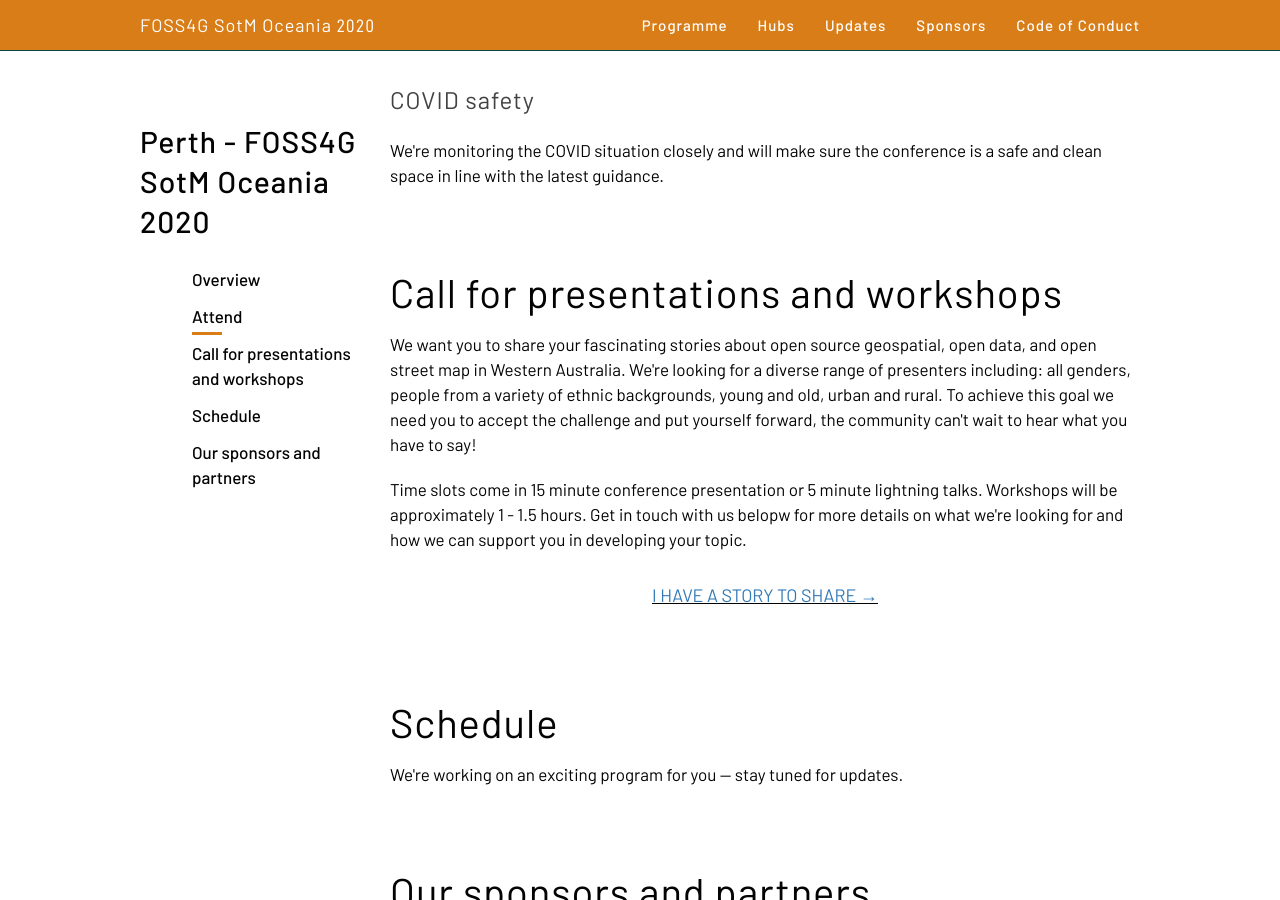
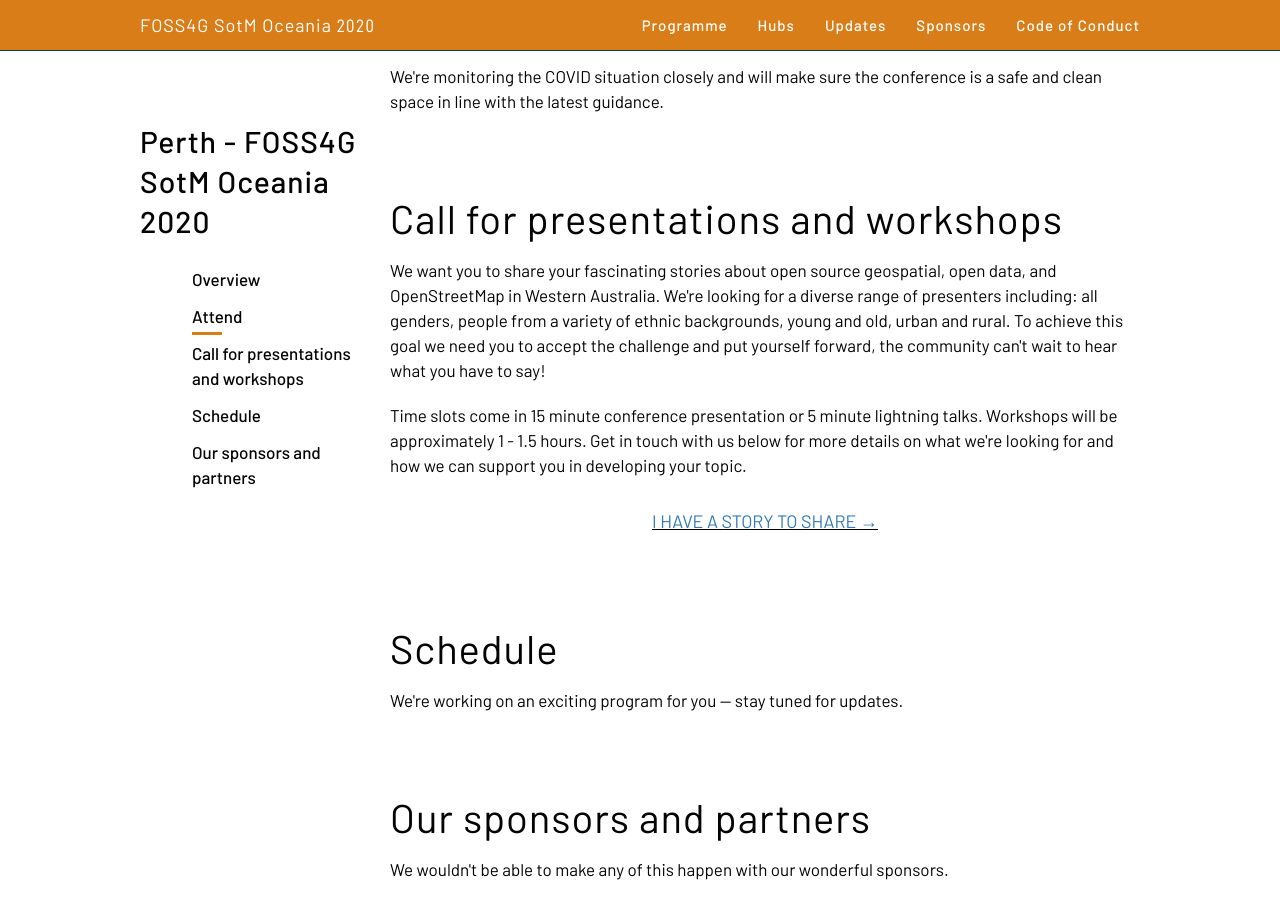
Before and after one commit to osgeo-oceania/foss4g-sotm-oceania-2020, a Jekyll site: the page built from hubs/perth/index.html, in a window 1280 px wide and 900 px high, scrolled down 2069 px. Built offline with Jekyll 4.4.1, drawn with Linux system fonts in a browser that asks for light colours; some of the changed text lies outside the part shown.

Commit message:
update index.html

```diff
--- a/hubs/perth/index.html
+++ b/hubs/perth/index.html
@@ -68,8 +68,9 @@
                     <!-- our child friendly policy,  -->and how to get involved
                     <!-- our code of conduct -->. Watch this space for information updates.</p>
 
-                <h2>Conference Content:</h2> <a href="https://twitter.com/mammothmapping?lang=en"
-                    rel="noopener noreferrer" target="_blank">John Bryant</a> </p>
+                <!-- <h2>Conference Content:</h2> <a href="https://twitter.com/mammothmapping?lang=en"
+                    rel="noopener noreferrer" target="_blank">John Bryant</a>  -->
+                </p>
             </div>
         </div>
         <div class="col4 clearfix contain">
@@ -163,15 +164,14 @@
     <h2 id="present">Call for presentations and workshops</h2>
 
     <p>
-        We want you to share your fascinating stories about open source geospatial, open data, and open
-        street map in Western Australia. We're looking for a diverse range of presenters including: all genders, people
-        from
-        a variety of ethnic backgrounds, young and old, urban and rural. To achieve this goal we need you to
+        We want you to share your fascinating stories about open source geospatial, open data, and OpenStreetMap
+        in Western Australia. We're looking for a diverse range of presenters including: all genders, people
+        from a variety of ethnic backgrounds, young and old, urban and rural. To achieve this goal we need you to
         accept the challenge and put yourself forward, the community can't wait to hear what you have to say!
     </p>
     <p>
         Time slots come in 15 minute conference presentation or 5 minute lightning talks. Workshops will be
-        approximately 1 - 1.5 hours. Get in touch with us belopw
+        approximately 1 - 1.5 hours. Get in touch with us below
         for more details on what we're looking for and how we can support you in developing your topic.
     </p>
     <p>
```
